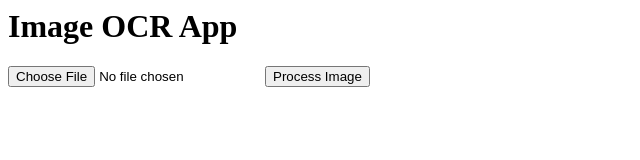
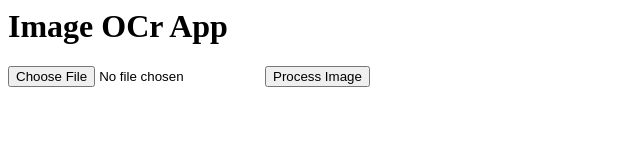
Before and after one commit to Abhirakshit99/Codm2, a plain HTML site: page index.html in a window 1280 px wide. Shown: the full height of the page, 0-640 px from the left. Drawn offline with Linux system fonts and the light colour scheme.

Commit message:
Update index.html

```diff
--- a/index.html
+++ b/index.html
@@ -3,7 +3,7 @@
     <title>Image Ocrr App</title>
 </head>
 <body>
-    <h1>Image OCR App</h1>
+    <h1>Image OCr App</h1>
 
 
     <input type="file" id="imageUpload" accept=".png">
```
